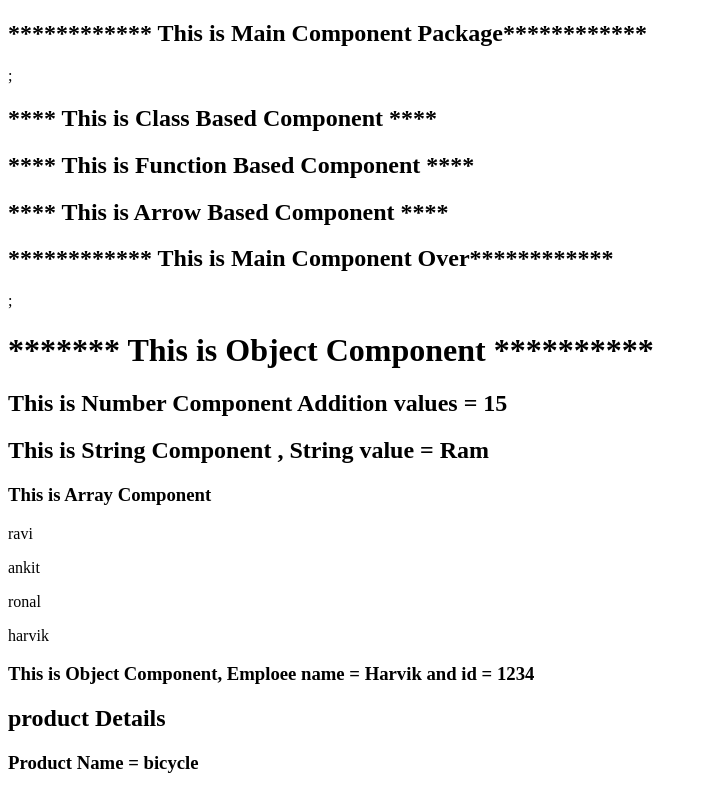
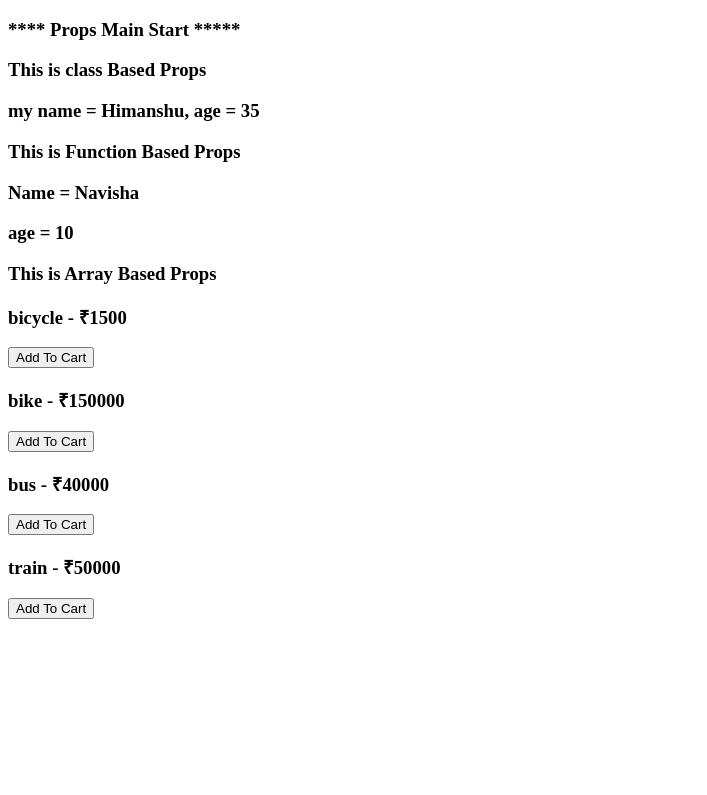
Before and after one commit to himanshujain2121/myfirstreactapp, a React (Vite) app: page / in a window 1280 px wide. Shown: the top 795 px of the page, without its empty margins (0-707 px from the left). Built offline with nearby package versions, Linux system fonts and the light colour scheme.

Commit message:
add props, class, function based

```diff
--- a/src/App.jsx
+++ b/src/App.jsx
@@ -1,31 +1,23 @@
-import React from "react"
-import ProductArray from "./components/props/productArray"
-import PropsWithClass from "./components/props/PropsWithClass"
-import MainComponent from "./components/learnComponent/MainComponent"
-import ObjectMain from "./components/learnObjects/ObjectMain"
+import React from "react";
+import MainComponent from "./components/learnComponent/MainComponent";
+import ObjectMain from "./components/learnObjects/ObjectMain";
+import PropsMain from "./components/props/propsMain";
 
 class App extends React.Component {
-   productDetails = [
-    { name: "bicycle", price: 1500 },
-    { name: "bike", price: 150000 },
-    { name: "bus", price: 40000 },
-    { name: "train", price: 50000 }
-  ];
-  render(){
-    return(
+  render() {
+    return (
       <>
-       {/* Learn Component start  */}
-      <MainComponent></MainComponent>
+        {/* Learn Component start  */}
+        {/* <MainComponent></MainComponent> */}
 
-      {/* Learn String, Number, Array, Object */}
-      <ObjectMain></ObjectMain>
+        {/* Learn String, Number, Array, Object */}
+        {/* <ObjectMain></ObjectMain> */}
 
-      <ProductArray productDetails={this.productDetails}></ProductArray>
-      <PropsWithClass name="ravi" age={21}></PropsWithClass>
-
-     </>
-    )
+        {/* props */}
+        <PropsMain></PropsMain>
+      </>
+    );
   }
 }
 
-export default App
+export default App;
--- /dev/null
+++ b/src/components/props/ClassBasedProps.jsx
@@ -0,0 +1,14 @@
+import React from "react";
+
+class ClassBasedProps extends React.Component {
+  render() {
+    return (
+      <>
+        <h3>This is class Based Props</h3>
+        <h3>my name =  {this.props.name}, age = {this.props.age}</h3>
+      </>
+    );
+  }
+}
+
+export default ClassBasedProps;
--- /dev/null
+++ b/src/components/props/FunctionBasedProps.jsx
@@ -0,0 +1,23 @@
+function FunctionBasedProps(props) {
+  return (
+    <>
+      <h3>This is Function Based Props</h3>
+      <h3>Name = {props.name}</h3>
+      <h3>age = {props.age}</h3>
+
+      <h3>This is Array Based Props</h3>
+      { props.productDetails.map((details) => {
+          return (
+            <>
+              <h3>
+                    {details.name} - ₹{details.price}
+                </h3>
+              <button>Add To Cart</button>
+            </>
+          );
+        })}
+    </>
+  );
+}
+
+export default FunctionBasedProps;
--- a/src/components/props/PropsWithClass.jsx
+++ /dev/null
@@ -1,14 +0,0 @@
-import React from "react"
-
-class PropsWithClass extends React.Component {
-    render(){
-        return (
-            <>
-            <h2>props with class</h2>
-            <h3>my name =  {this.props.name}, age = {this.props.age}</h3>
-            </>
-        )
-    }
-}
-
-export default PropsWithClass
--- a/src/components/props/productArray.jsx
+++ /dev/null
@@ -1,19 +0,0 @@
-
-function ProductArray(props){
-    console.log(props)
-    return <>
-    <h2>product Details</h2>
-    {props.productDetails.map(details => {
-    console.log(details.name)
-      return (
-        <>
-         <h3>Product Name = {details.name}</h3>
-         <h3>Product price = {details.price}</h3>
-         <button>Add To Cart</button>
-        </>
-      )
-    })}
-    </>
-}
-
-export default ProductArray
--- /dev/null
+++ b/src/components/props/propsMain.jsx
@@ -0,0 +1,36 @@
+import ClassBasedProps from "./ClassBasedProps";
+import FunctionBasedProps from "./FunctionBasedProps";
+
+function PropsMain() {
+  let productDetails = [
+    { name: "bicycle", price: 1500 },
+    { name: "bike", price: 150000 },
+    { name: "bus", price: 40000 },
+    { name: "train", price: 50000 },
+  ];
+  return (
+    <>
+      {/* 1. Props are used to pass data from parent → child.
+            2. Function component: props.name
+            3. Class component: this.props.name
+            4. Props are read-only; don't modify them.
+            5. Functions can also be passed as props, allowing a child to trigger logic in the parent. */}
+      <h3>**** Props Main Start *****</h3>
+
+      {/* Class Based props */}
+      <ClassBasedProps name={"Himanshu"} age={35}></ClassBasedProps>
+
+
+      {/* function based props with array based props*/}
+      <FunctionBasedProps name={"Navisha"} age={10} productDetails= {productDetails}></FunctionBasedProps>
+
+      {/* Function can also be passed as Props */}
+
+
+      {/* Function can also be passed as UseState */}
+
+    </>
+  );
+}
+
+export default PropsMain;
```
Also changed, not shown: src/components/props/ArrayDataWithProps.jsx (deleted), src/components/props/FunctionPassWithUseState.jsx (added), src/components/props/FunctionPassesWithProps.jsx (added).
